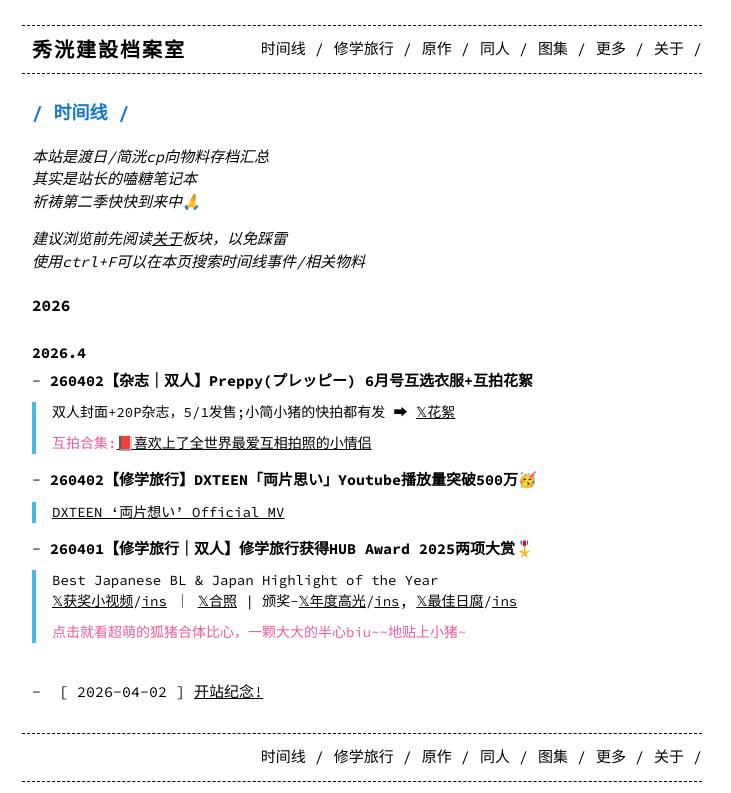
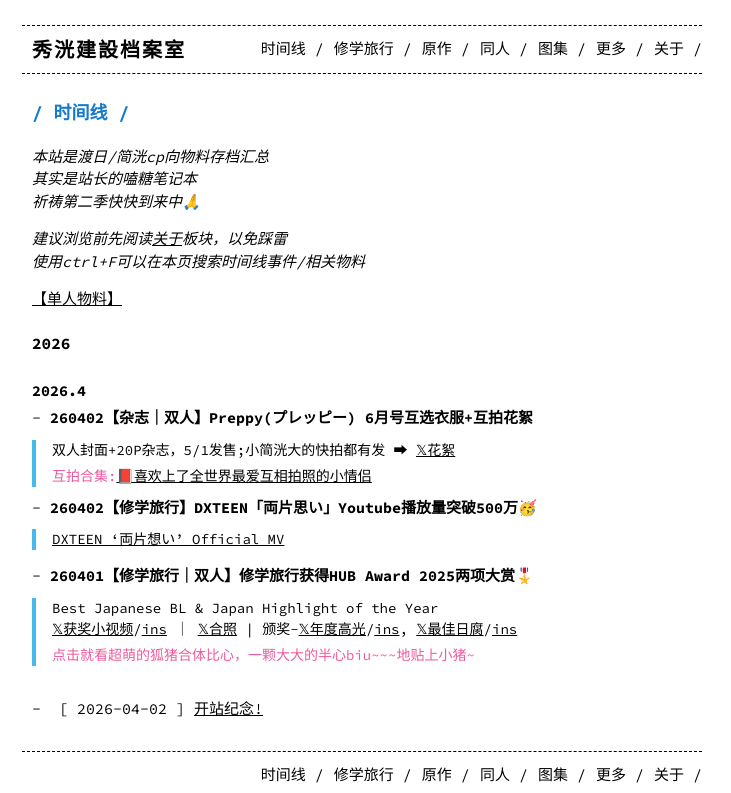
Before and after one commit to eri329/hidekou, a Jekyll site: the page built from index.md, in a window 1280 px wide. Shown: the top 793 px of the page, without its empty margins (278-1009 px from the left). Built offline with Jekyll 4.4.1, drawn with Linux system fonts in a browser that asks for light colours; comment, search, counter and statistics services are not loaded.

Commit message:
some update and disable search engine indexing

```diff
--- a/_config.yml
+++ b/_config.yml
@@ -59,6 +59,9 @@ style: light # dark (default) or light
 plugins:
   - jekyll-seo-tag
 
+# Disable search engine indexing via the SEO plugin
+robots: noindex
+
 # Exclude from processing.
 # The following items will not be processed, by default.
 # Any item listed under the `exclude:` key here will be automatically added to
--- a/_layouts/default.html
+++ b/_layouts/default.html
@@ -3,6 +3,7 @@
 <meta http-equiv="Content-Security-Policy" content="script-src 'self'" />
 <meta http-equiv="X-XSS-Protection"  content="1;mode=block" always>
 <meta http-equiv="Referrer-Policy" content="no-referrer, strict-origin-when-cross-origin">
+<meta name="robots" content="noindex, nofollow">
 
   {%- include head.html -%}
 
--- a/_sass/base.scss
+++ b/_sass/base.scss
@@ -255,12 +255,29 @@ blockquote {
 	font-style: normal; /* Remove default italic if unwanted */
 }
 
-.note {
+/* Target blockquotes that are descendants of .sublist */
+.sublist blockquote {
+    margin: 0 0 0 20px;      /* Move it to the right to look like an indent */
+    padding: 0;              /* Remove the default theme padding */
+    border-left: none;       /* Remove the vertical line if your theme has one */
+    background: transparent; /* Remove background color */
+    color: inherit;          /* Keep the text color the same as the list */
+}
+
+/* Optional: Add a custom bullet point before the blockquote text */
+.sublist blockquote p::before {
+    content: "⇨";            /* Add a bullet or a hyphen "-" */
+    margin-right: 8px;
+    color: var(--text-color);
+}
+
+.timeline-content h4 {
 	/* orange:  #ee5222;
 	yellow: #ee8122;*/
+	font-weight: inherit;
+	font-size:inherit;
 	color: #ee5b9f;
-	margin-top: 10px;
-	display: block;
+	margin-top: -10px;
 }
 
 .text-blue{
--- a/index.md
+++ b/index.md
@@ -1,7 +1,6 @@
 ---
-# Feel free to add content and custom Front Matter to this file.
-# To modify the layout, see https://jekyllrb.com/docs/themes/#overriding-theme-defaults
-
+# date: 0:00以后为同一天，早上冬7夏8点以后+1天
+# UTC + 9hours = Tokyo time
 title: 时间线
 layout: home
 permalink: /
@@ -14,6 +13,8 @@ permalink: /
 *建议浏览前先阅读[关于]({{ site.baseurl }}/about/)板块，以免踩雷*
 *使用ctrl+F可以在本页搜索时间线事件/相关物料*
 
+[【单人物料】]({{ site.baseurl }}/solo/)
+
 <!-- #### 索引/关键糖点
 
 ### [2026](#2026-1)
@@ -21,12 +22,14 @@ permalink: /
 𝓲
  -->
 
+<div class="timeline-content" markdown='1'>
+
 ## 2026
 ### 2026.4
 
 * **260402【杂志｜双人】Preppy(プレッピー) 6月号互选衣服+互拍花絮**
-> 双人封面+20P杂志，5/1发售;小简小猪的快拍都有发 ➡ [𝕏花絮](https://x.com/preppy_magazine/status/2039644006225731734)
-> <span>互拍合集:[📕喜欢上了全世界最爱互相拍照的小情侣](https://www.xiaohongshu.com/discovery/item/69ce71f30000000023024d61?source=webshare&xhsshare=pc_web&xsec_token=ABdKm4LmwsaFacnF0PbW7YMt3tLGI9Xp0QcXysE6yWRRg=&xsec_source=pc_share)</span>{: .note}
+> 双人封面+20P杂志，5/1发售;小简洸大的快拍都有发 ➡ [𝕏花絮](https://x.com/preppy_magazine/status/2039644006225731734)
+> #### 互拍合集:[📕喜欢上了全世界最爱互相拍照的小情侣](https://www.xiaohongshu.com/discovery/item/69ce71f30000000023024d61?source=webshare&xhsshare=pc_web&xsec_token=ABdKm4LmwsaFacnF0PbW7YMt3tLGI9Xp0QcXysE6yWRRg=&xsec_source=pc_share)
 
 * **260402【修学旅行】DXTEEN「両片思い」Youtube播放量突破500万🥳**
 > [DXTEEN '両片想い' Official MV](https://youtu.be/esiaDnFotXQ?si=01Ml2V3zK93cD1_l)
@@ -34,4 +37,6 @@ permalink: /
 * **260401【修学旅行｜双人】修学旅行获得HUB Award 2025两项大赏🎖️**
 > Best Japanese BL & Japan Highlight of the Year
 > [𝕏获奖小视频](https://x.com/hubboyslove/status/2039136807770616301)/[ins](https://www.instagram.com/p/DWkbOQzCZrF/) ｜ [𝕏合照](https://x.com/BoysLoveHubENG/status/2039520472576971137) | 颁奖-[𝕏年度高光](https://x.com/hubboyslove/status/2039123298924069334)/[ins](https://www.instagram.com/p/DWkVFQACSbX/), [𝕏最佳日腐](https://x.com/hubboyslove/status/2039136424646058214)/[ins](https://www.instagram.com/p/DWkbA3gCVNw)
-> <span>点击就看超萌的狐猪合体比心，一颗大大的半心biu~~地贴上小猪~</span>{: .note}
+> #### 点击就看超萌的狐猪合体比心，一颗大大的半心biu~~~地贴上小猪~
+
+</div>
--- /dev/null
+++ b/robots.txt
@@ -0,0 +1,2 @@
+User-agent: *
+Disallow: /
```
Also changed, not shown: about.md (+5 -5 lines), solo.md (added, +24 -0 lines).
